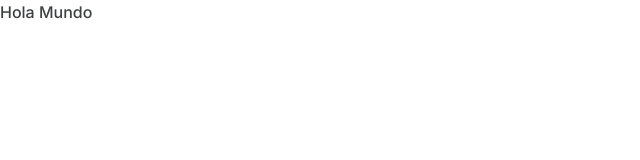
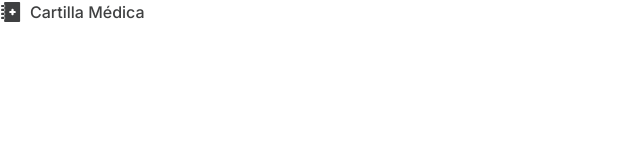
Before and after one commit to DesApp-2025c2-Grupo-9/MedicinaIntegral.AfiliadosGrupo9-frontend, a React (Vite) app: page / in a window 1280 px wide. Shown: the top 160 px of the page, without its empty margins (0-640 px from the left). Built offline with nearby package versions, Linux system fonts and the light colour scheme.

Commit message:
Se implementó el componente SidebarLink.

```diff
--- a/src/AppRouter.jsx
+++ b/src/AppRouter.jsx
@@ -1,9 +1,11 @@
 import { Route, Routes } from "react-router-dom";
+import SidebarLink from './components/SidebarLink';
+import { icons } from './utils/icons';
 
 export function AppRouter() {
   return (
     <Routes>
-      <Route path='/' element={<h1>Hola Mundo</h1>} />
+      <Route path='/' element={<SidebarLink icon={icons.cartillaMedica} description='Cartilla Médica' />} />
     </Routes>
   );
 }
--- /dev/null
+++ b/src/components/SidebarLink.jsx
@@ -0,0 +1,29 @@
+import { cva } from 'class-variance-authority'
+import { icons } from '../utils/icons'
+import { twMerge } from 'tailwind-merge';
+
+const variants = cva([
+  'inline-flex justify-center items-center gap-2 select-none cursor-pointer'
+], {
+  variants: {
+    state: {
+      idle: ['text-negro-principal hover:text-menta-200'],
+      active: ['text-menta-600']
+    }
+  },
+  defaultVariants: {
+    state: 'idle'
+  }
+});
+
+function SidebarLink({ icon=icons.inicio, description='Description' }) {
+  const isActive = false; // Basándonos en la URL actual, definiremos el valor de isActive
+
+  return (
+    <div className={twMerge(variants({ state: isActive ? 'active' : 'idle' }))}>
+      <div className='w-[22px] h-5 flex flex-col justify-center items-center'>{icon}</div>
+      <p>{description}</p>
+    </div>
+  )
+}
+export default SidebarLink
```
